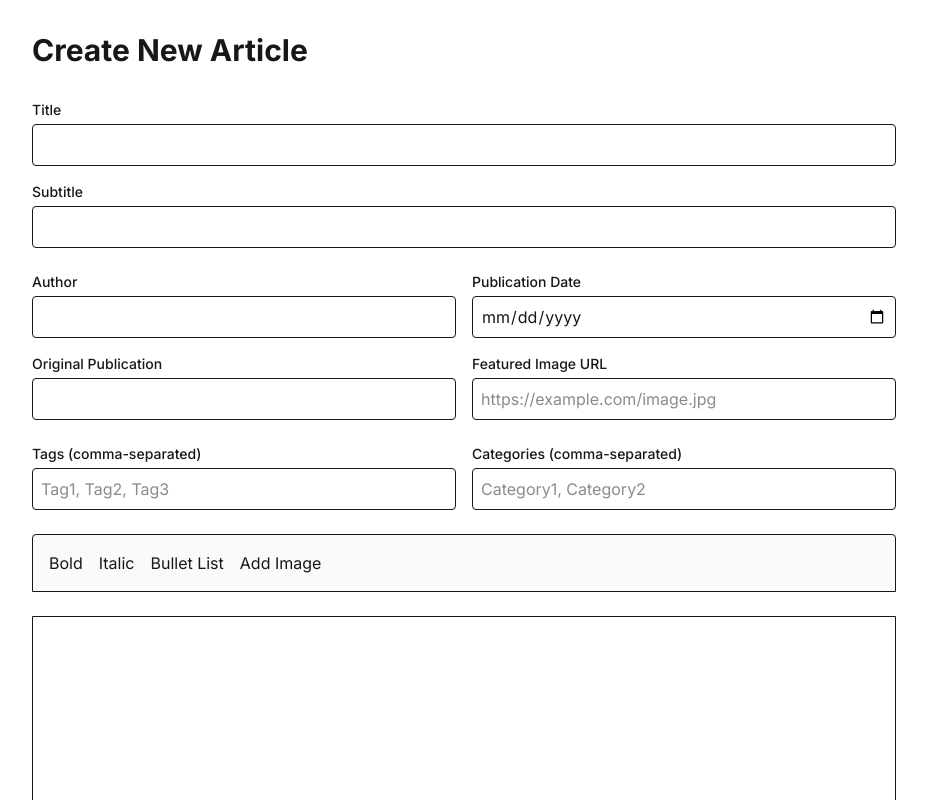
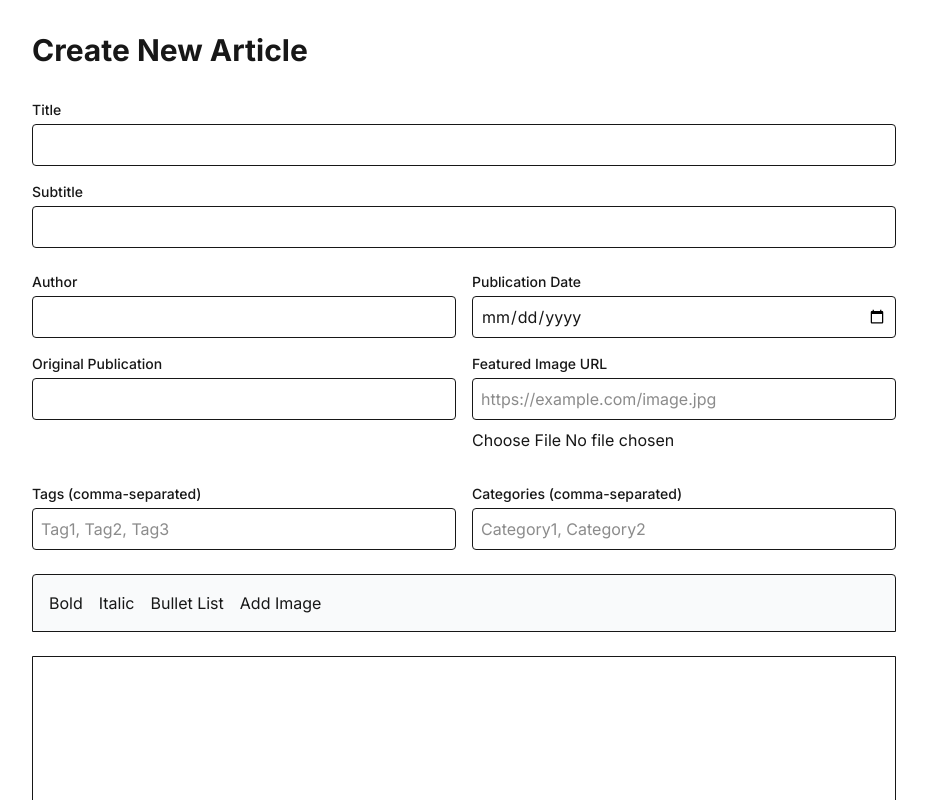
Before and after one commit to evomoore/opus, a Next.js app: page /admin/edit in a window 1280 px wide. Shown: the top 800 px of the page, without its empty margins (176-1103 px from the left). Built offline with nearby package versions, Linux system fonts and the light colour scheme; no server answers.

Commit message:
Adding image upload

```diff
--- a/package.json
+++ b/package.json
@@ -15,6 +15,7 @@
     "@tiptap/pm": "^2.2.4",
     "@tiptap/react": "^2.2.4",
     "@tiptap/starter-kit": "^2.2.4",
+    "@vercel/blob": "^1.0.1",
     "next": "14.1.3",
     "react": "^18.2.0",
     "react-dom": "^18.2.0"
--- a/src/app/admin/edit/page.js
+++ b/src/app/admin/edit/page.js
@@ -7,6 +7,7 @@ import Image from '@tiptap/extension-image';
 import Placeholder from '@tiptap/extension-placeholder';
 import { useState, useEffect, Suspense } from 'react';
 import { useSearchParams } from 'next/navigation';
+import { upload } from '@vercel/blob/client';
 
 // Ensure the API URL is properly constructed
 const API_BASE_URL = process.env.NEXT_PUBLIC_ARTICLES_API_URL || 'https://snackmachine.onrender.com/api';
@@ -26,6 +27,8 @@ function EditArticleContent() {
   const [isSubmitting, setIsSubmitting] = useState(false);
   const [isLoading, setIsLoading] = useState(false);
   const [error, setError] = useState(null);
+  const [uploading, setUploading] = useState(false);
+  const [uploadError, setUploadError] = useState(null);
 
   const editor = useEditor({
     extensions: [
@@ -161,6 +164,25 @@ function EditArticleContent() {
     }
   };
 
+  const handleImageUpload = async (e) => {
+    const file = e.target.files[0];
+    if (!file) return;
+    setUploading(true);
+    setUploadError(null);
+    try {
+      const { url } = await upload(file.name, file, {
+        access: 'public',
+        handleUploadUrl: '/api/blob-upload',
+      });
+      setFeaturedImage(url);
+    } catch (err) {
+      console.error('Image upload failed:', err);
+      setUploadError(err.message || 'Image upload failed. Please try again.');
+    } finally {
+      setUploading(false);
+    }
+  };
+
   if (isLoading) {
     return (
       <div className="max-w-4xl mx-auto px-4 py-8">
@@ -259,9 +281,25 @@ function EditArticleContent() {
               type="url"
               value={featuredImage || ''}
               onChange={(e) => setFeaturedImage(e.target.value)}
-              className="w-full p-2 border rounded"
+              className="w-full p-2 border rounded mb-2"
               placeholder="https://example.com/image.jpg"
             />
+            <input
+              type="file"
+              accept="image/*"
+              onChange={handleImageUpload}
+              className="block mb-2"
+              aria-label="Upload featured image"
+            />
+            {uploading && <div className="text-blue-500 text-sm mb-2">Uploading image...</div>}
+            {uploadError && <div className="text-red-500 text-sm mb-2">{uploadError}</div>}
+            {featuredImage && (
+              <img
+                src={featuredImage}
+                alt="Featured Preview"
+                className="w-full max-w-xs rounded shadow mb-2"
+              />
+            )}
           </div>
         </div>
 
--- /dev/null
+++ b/src/app/api/blob-upload/route.js
@@ -0,0 +1,3 @@
+import { handleUpload } from '@vercel/blob/server';
+
+export const POST = handleUpload();
```
Also changed, not shown: 1 other file (tests, documents, lock files or other folders).
